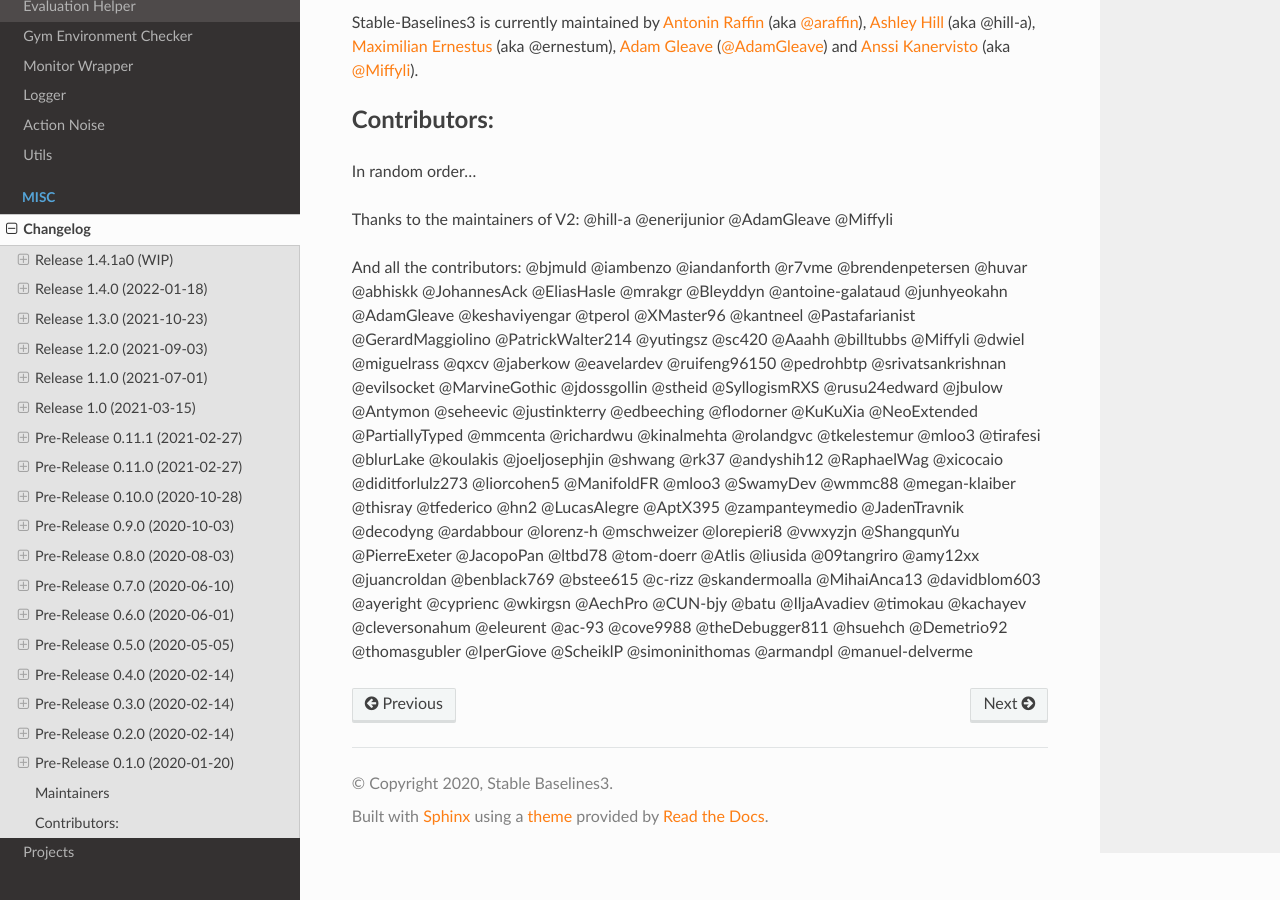
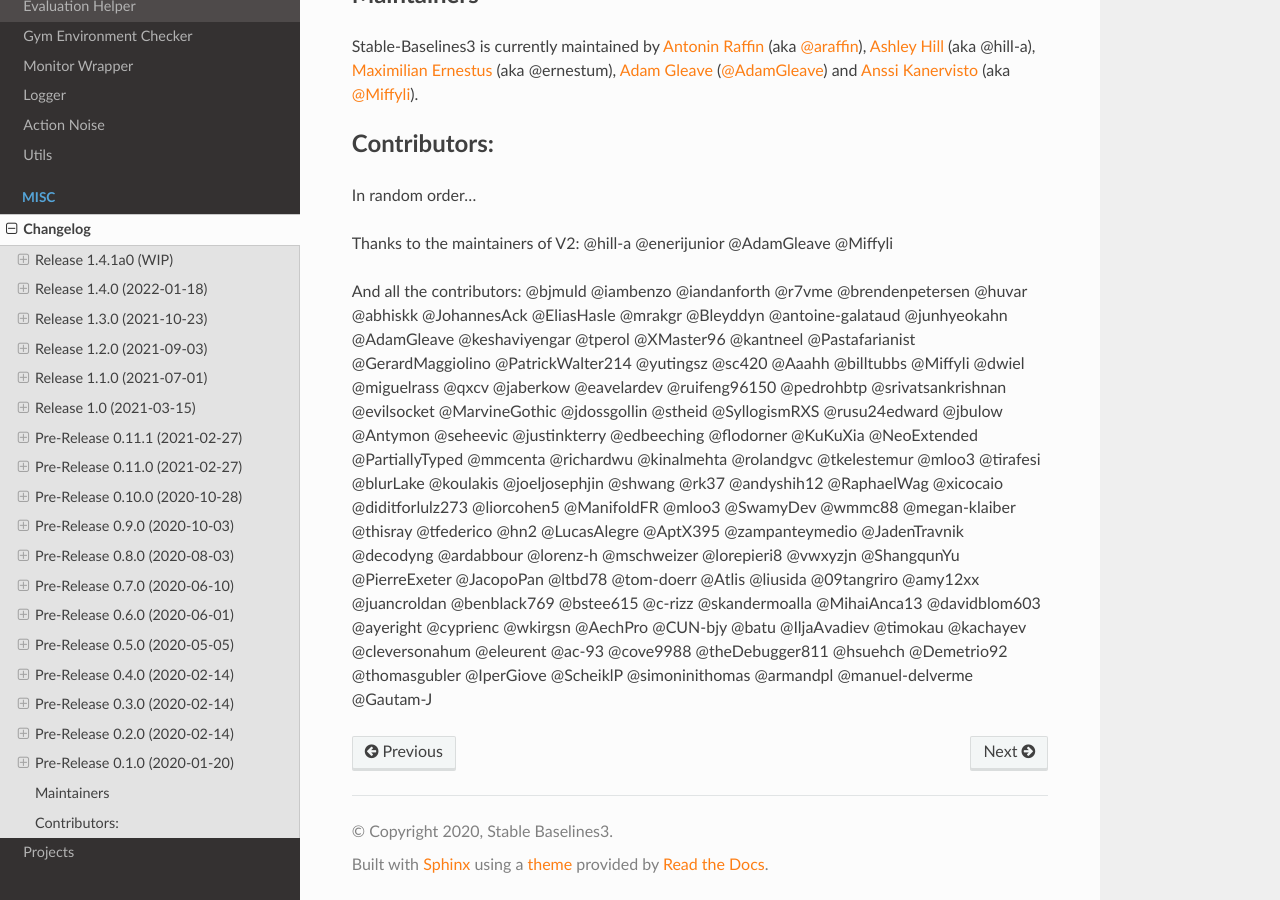
Before and after one commit to DLR-RM/stable-baselines3, a Sphinx documentation site: the page built from docs/misc/changelog.rst, in a window 1280 px wide and 900 px high, scrolled down 21461 px. Built offline with Sphinx 7.4.7 and the Read the Docs theme 2.0.0, drawn with Linux system fonts in a browser that asks for light colours; some of the changed text lies outside the part shown.

Commit message:
update changelog

```diff
--- a/docs/misc/changelog.rst
+++ b/docs/misc/changelog.rst
@@ -39,6 +39,7 @@
 ^^^^^^^^^^^^^^
 - Added doc on Hugging Face integration (@simoninithomas)
 - Added furuta pendulum project to project list (@armandpl)
+- Update doc fix indentation 2 spaces to 4 spaces (@Gautam-J)
 
 
 Release 1.4.0 (2022-01-18)
@@ -918,4 +919,4 @@
 @benblack769 @bstee615 @c-rizz @skandermoalla @MihaiAnca13 @davidblom603 @ayeright @cyprienc
 @wkirgsn @AechPro @CUN-bjy @batu @IljaAvadiev @timokau @kachayev @cleversonahum
 @eleurent @ac-93 @cove9988 @theDebugger811 @hsuehch @Demetrio92 @thomasgubler @IperGiove @ScheiklP
-@simoninithomas @armandpl @manuel-delverme
+@simoninithomas @armandpl @manuel-delverme @Gautam-J
```
